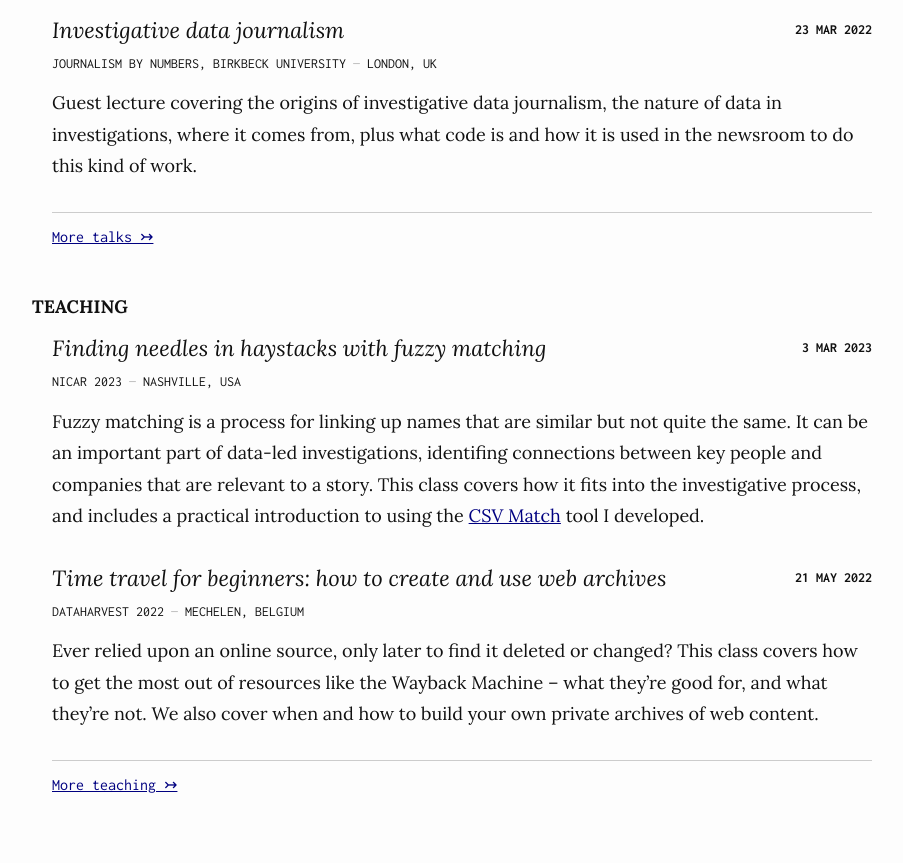
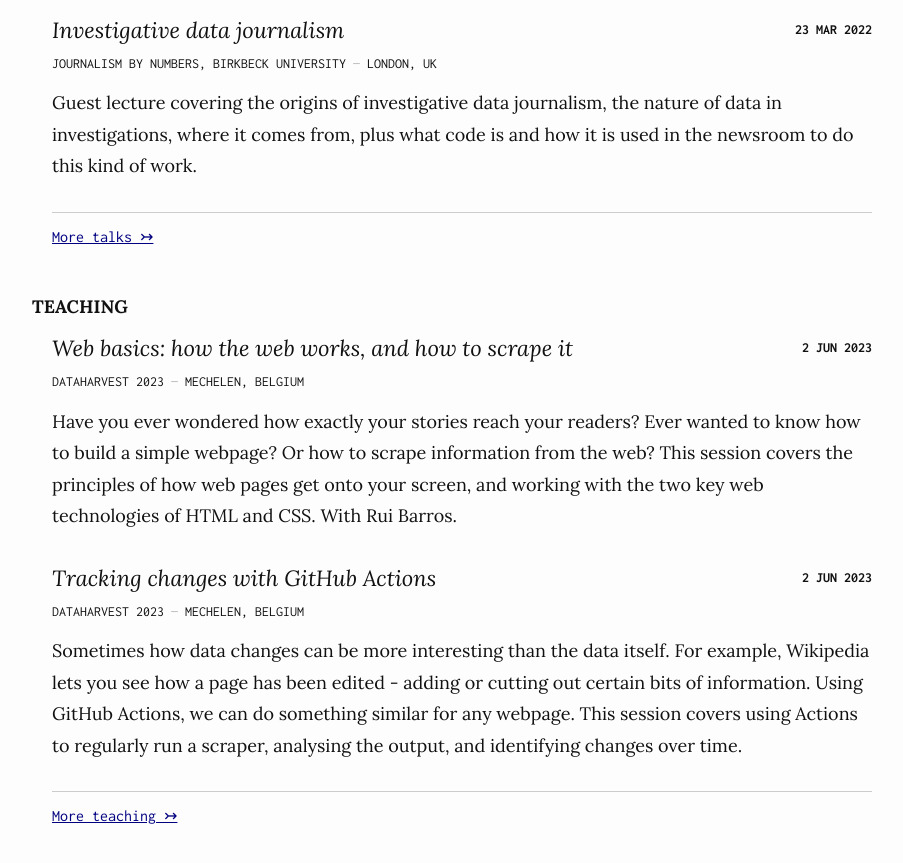
Before and after one commit to maxharlow/maxharlow.github.io, a Jekyll site: the page built from index.md, in a window 1280 px wide and 900 px high, scrolled down 2035 px. Shown: the top 863 px of the window, without its empty margins (188-1091 px from the left). Built offline with Jekyll 4.4.1, drawn with Linux system fonts in a browser that asks for light colours.

Commit message:
Add Dataharvest 2023

```diff
--- a/_data/teaching.yaml
+++ b/_data/teaching.yaml
@@ -1,3 +1,21 @@
+-   title: "Web basics: how the web works, and how to scrape it"
+    details: Have you ever wondered how exactly your stories reach your readers? Ever wanted to know how to build a simple webpage? Or how to scrape information from the web? This session covers the principles of how web pages get onto your screen, and working with the two key web technologies of HTML and CSS. With Rui Barros.
+    runs:
+      - date: 2023-06-02
+        event: Dataharvest 2023
+        location: Mechelen, Belgium
+
+      - date: 2022-05-20
+        event: Dataharvest 2022
+        location: Mechelen, Belgium
+
+-   title: Tracking changes with GitHub Actions
+    details: Sometimes how data changes can be more interesting than the data itself. For example, Wikipedia lets you see how a page has been edited - adding or cutting out certain bits of information. Using GitHub Actions, we can do something similar for any webpage. This session covers using Actions to regularly run a scraper, analysing the output, and identifying changes over time.
+    runs:
+      - date: 2023-06-02
+        event: Dataharvest 2023
+        location: Mechelen, Belgium
+
 -   title: Finding needles in haystacks with fuzzy matching
     details: Fuzzy matching is a process for linking up names that are similar but not quite the same. It can be an important part of data-led investigations, identifing connections between key people and companies that are relevant to a story. This class covers how it fits into the investigative process, and includes a practical introduction to using the [CSV Match](https://github.com/maxharlow/csvmatch) tool I developed.
     runs:
@@ -54,13 +72,6 @@
     details: Ever relied upon an online source, only later to find it deleted or changed? This class covers how to get the most out of resources like the Wayback Machine -- what they're good for, and what they're not. We also cover when and how to build your own private archives of web content.
     runs:
       - date: 2022-05-21
-        event: Dataharvest 2022
-        location: Mechelen, Belgium
-
--   title: "Web basics: how the web works, and how to scrape it"
-    details: Have you ever wondered how exactly your stories reach your readers? Ever wanted to know how to build a simple webpage? Or how to scrape information from the web? This session covers the principles of how web pages get onto your screen, and working with the two key web technologies of HTML and CSS. With Rui Barros.
-    runs:
-      - date: 2022-05-20
         event: Dataharvest 2022
         location: Mechelen, Belgium
 
```
